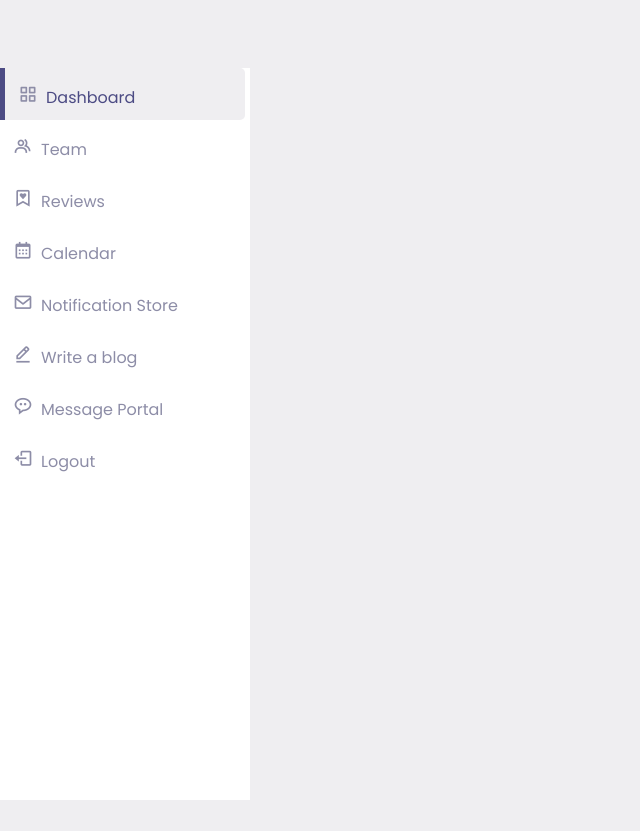
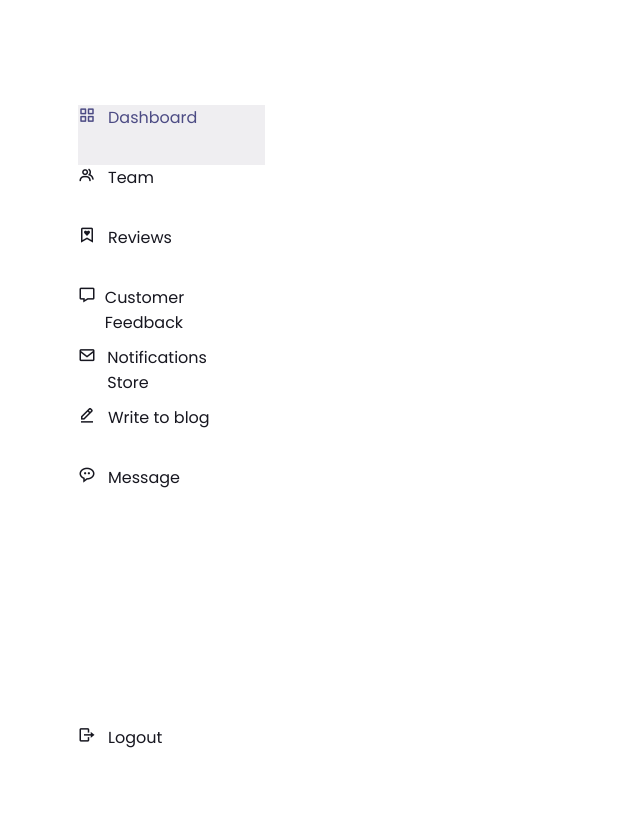
Before and after one commit to Dushanee/eventslab, a PHP site: page /eventslab/customersupport1/public/nav-bar.php in a window 1280 px wide. Shown: the whole page, without its empty margins (0-640 px from the left). Before the commit the page ends 800 px from the top, so only its background shows below. Run offline with PHP 8.4, Linux system fonts and the light colour scheme; some libraries are stand-ins or nearby versions.

Commit message:
new nav-bar

```diff
--- /dev/null
+++ b/customersupport1/public/css/navbar.css
@@ -0,0 +1,97 @@
+@import url('https://fonts.googleapis.com/css2?family=Poppins&display=swap');
+
+
+:root {
+    --iconColor: #171720;
+    --icon-nameColor: #171720;
+    --activeIconColor: #4c4b84;
+    --activeIcon-nameColor: #4c4b84;
+    --activeNavbarIconBgColor: #efeef1;
+    --activeNavbarIconLeftBorder: 5px solid #4c4b84;
+}
+
+* {
+    font-family: 'Poppins', sans-serif;;
+}
+
+.navbar {
+    padding: 30px;
+    position: absolute;
+    display: flex;
+    flex-direction: column;
+    width: 18%;
+    margin-top: 4%;
+    margin-left: 0;
+    /* background-color: rgb(200, 209, 209); */
+}
+
+ul {
+    list-style: none;
+}
+
+li {
+    align-items: center;
+}
+
+li a {
+    display: flex;
+    width: 90%;
+    /* justify-content: space-around; */
+    /* background-color: black; */
+    align-self: center;
+    text-decoration: none;
+    color: var(--iconColor);
+    height: 60px
+}
+
+.icon_name {
+    align-items: left;
+    display: block;
+    justify-content: space-around;
+}
+
+.ico {
+    align-items: left;
+    display: block;
+    justify-content: left;
+    width: 30px;
+}
+
+.bx {
+    font-size: large;
+}
+
+li a.active {
+    background-color: #efeef1;
+    color: #4c4b84;
+    /* border-left: 5px solid #4c4b84; */
+    /* border-top-right-radius: 5px; */
+    /* border-bottom-right-radius: 5px; */
+    width: 98%;
+    /* height: 45px; */
+    /* padding-bottom: 45px; */
+  }
+
+  li i.active {
+    /* background-color: #8d8da7; */
+    color: var(--activeIcon-nameColor);
+    border-left: 5px solid var(--activeIconColor);
+  }
+
+  li a:hover:not(.active) {
+      color: #4c4b84;
+      /* background-color: #8d8da7;
+      opacity: 0.3; */
+      transform: translate(1px, 1px);
+      /* box-shadow: 5px 5px 10px rgba(0, 0, 0, 0.2), inset 0px 0px 10px 0px #a5efea; */
+      transition: all 0.4s ease-in-out;
+  }
+
+  li i:hover:not(.active) {
+    color: #4c4b84;
+    /* background-color: #8d8da7;
+    opacity: 0.3; */
+    transform: translate(1px, 1px);
+    /* box-shadow: 5px 5px 10px rgba(0, 0, 0, 0.2), inset 0px 0px 10px 0px #a5efea; */
+    transition: all 0.4s ease-in-out;
+  }
--- a/customersupport1/public/nav-bar.php
+++ b/customersupport1/public/nav-bar.php
@@ -1,87 +1,62 @@
-<?php
-
-include '../config/connection.php';
-
-
-//session_start();
-
-// if(isset($_SESSION['id']) && isset($_SESSION['email'])) {
-//   //header('Location:../public/home.php');   //why these?
-//       $firstname = $_SESSION['fname'];
-//       $lastname  = $_SESSION['lname'];
-//       $pro_pic   = $_SESSION['pro_pic'];
-?>
-
-<!DOCTYPE html>
+<!doctype html>
 <html>
     <head>
-<title>Home</title>
+        <title>Navigation Bar</title>
+        <link rel="stylesheet" href="./css/navbar.css">
         <link href='https://unpkg.com/boxicons@2.0.7/css/boxicons.min.css' rel='stylesheet'>
-<link rel="https://cdnjs.cloudflare.com/ajax/libs/font-awesome/6.2.1/css/all.min.css" rel="stylesheet">
-<link href="https://fonts.googleapis.com/css2?family=Poppins&display=swap" rel="stylesheet">
-<script src="https://kit.fontawesome.com/yourcode.js" crossorigin="anonymous"></script>
-<meta name="viewport" content="width=device-width, initial-scale=1.0">
-<script
-  src="https://cdnjs.cloudflare.com/ajax/libs/Chart.js/2.9.4/Chart.js">
-</script>
-<link rel="stylesheet" href="./css/home.css">
     </head>
     <body>
-<div class="nav-bar" style="top: 8px;">
-
+        <div class="navbar">
             <ul>
-  <!-- <div class="nav-bar-icons" class="active"> -->
-    <li class="list-item">
-      <a class="active" href="./home.php">
-      <i class='bx bx-grid-alt' style='color:#8d8da7'></i>Dashboard</a>
+                <li>
+                    <a class= "active" href="./home.php">
+                        <div class="ico"><i class='bx bx-grid-alt'></i></div>
+                        <div class="icon_name">Dashboard</div>
+                    </a>
                 </li>
-  <!-- </div> -->
-  <!-- <div class="nav-bar-icons"> -->
                 <li>
-    <a href="./team.php"><i class='bx bx-group'></i>Team</a>
+                    <a href="./team.php">
+                        <div class="ico"><i class='bx bx-group'></i></div>
+                        <div class="icon_name">Team</div>
+                    </a>
                 </li>
-  <!-- </div> -->
-  <!-- <div class="nav-bar-icons"> -->
                 <li>
-    <a href="./reviews.php"><i class='bx bx-bookmark-heart'></i>Reviews</a>
+                    <a href="./reviews.php">
+                        <div class="ico"><i class='bx bx-bookmark-heart'></i></div>
+                        <div class="icon_name">Reviews</div>
+                    </a>
                 </li>
-  <!-- </div> -->
-  <!-- <div class="nav-bar-icons"> -->
                 <li>
-    <a href="./calendar-tmp.php"><i class='bx bx-calendar'></i>Calendar</a>
+                    <a href="./messages.php">
+                        <div class="ico"><i class='bx bx-message'></i></div>
+                        <div class="icon_name">Customer Feedback</div>
+                    </a>
                 </li>
-  <!-- </div> -->
-  <!-- <div class="nav-bar-icons"> -->
                 <li>
-    <a href="./notification-store.php"><i class='bx bx-envelope'></i>Notification Store</a>
+                    <a href="./notification-store.php">
+                        <div class="ico"><i class='bx bx-envelope'></i></div>
+                        <div class="icon_name">Notifications Store</div>
+                    </a>
                 </li>
-  <!-- </div> -->
-  <!-- <div class="nav-bar-icons"> -->
                 <li>
-    <a href="./submit-a-blog-article.php"><i class='bx bx-edit-alt' style='color:#8d8da7' ></i>Write a blog</a>
+                    <a href="./submit-a-blog-article.php">
+                        <div class="ico"><i class='bx bx-edit-alt'></i></div>
+                        <div class="icon_name">Write to blog</div>
+                    </a>
                 </li>
-  <!-- </div> -->
-  <!-- <div class="nav-bar-icons"> -->
                 <li>
-    <a href="./csmmessageportal.php"><i class='bx bx-message-rounded-dots'></i>Message Portal</a>
+                    <a href="./csmmessageportal.php">
+                        <div class="ico"><i class='bx bx-message-rounded-dots'></i></div>
+                        <div class="icon_name">Message</div>
+                    </a>
+                </li><br /><br /><br /><br /><br /><br /><br /><br />
+                <li>
+                    <a href="../src/logout.php">
+                        <div class="ico"><i class='bx bx-log-out bx-rotate-180' ></i></div>
+                        <div class="icon_name">Logout</div>
+                    </a>
                 </li>
-  <!-- </div> -->
-  <!-- <div class="nav-bar-icons"> -->
-  <li>
-    <a href="./loginFront.php" id="log_out"><i class='bx bx-log-out'></i>Logout</a>
-  </li>
-  <!-- </div> -->
             </ul>
         </div>
-
     </body>
 </html>
-
-<?php
-
-// }else {
-// //   header("Location: ../public/loginFront.php");
-//   exit();
-// }
-
-?>
```
Lines whose indentation alone changed are shown as unchanged.
